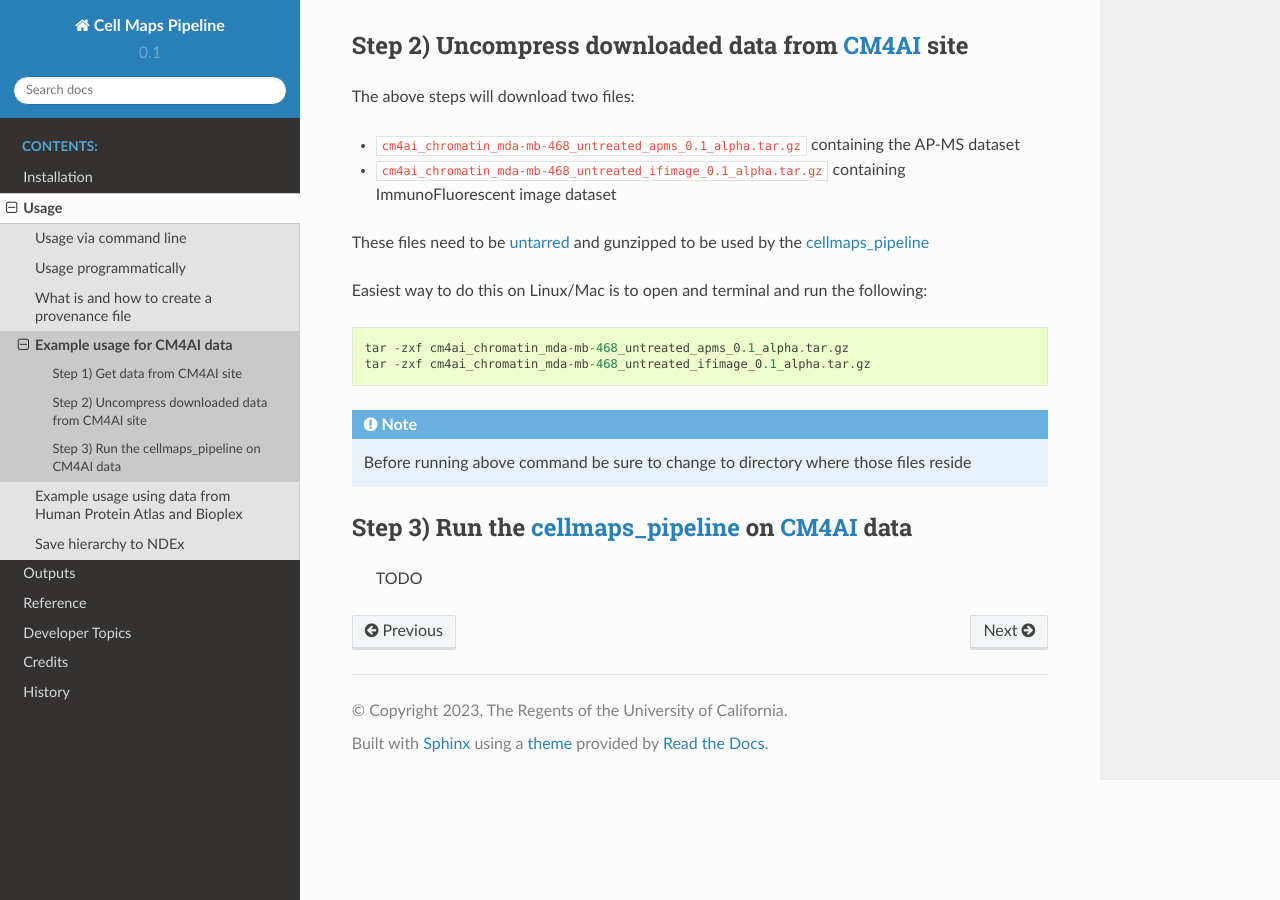
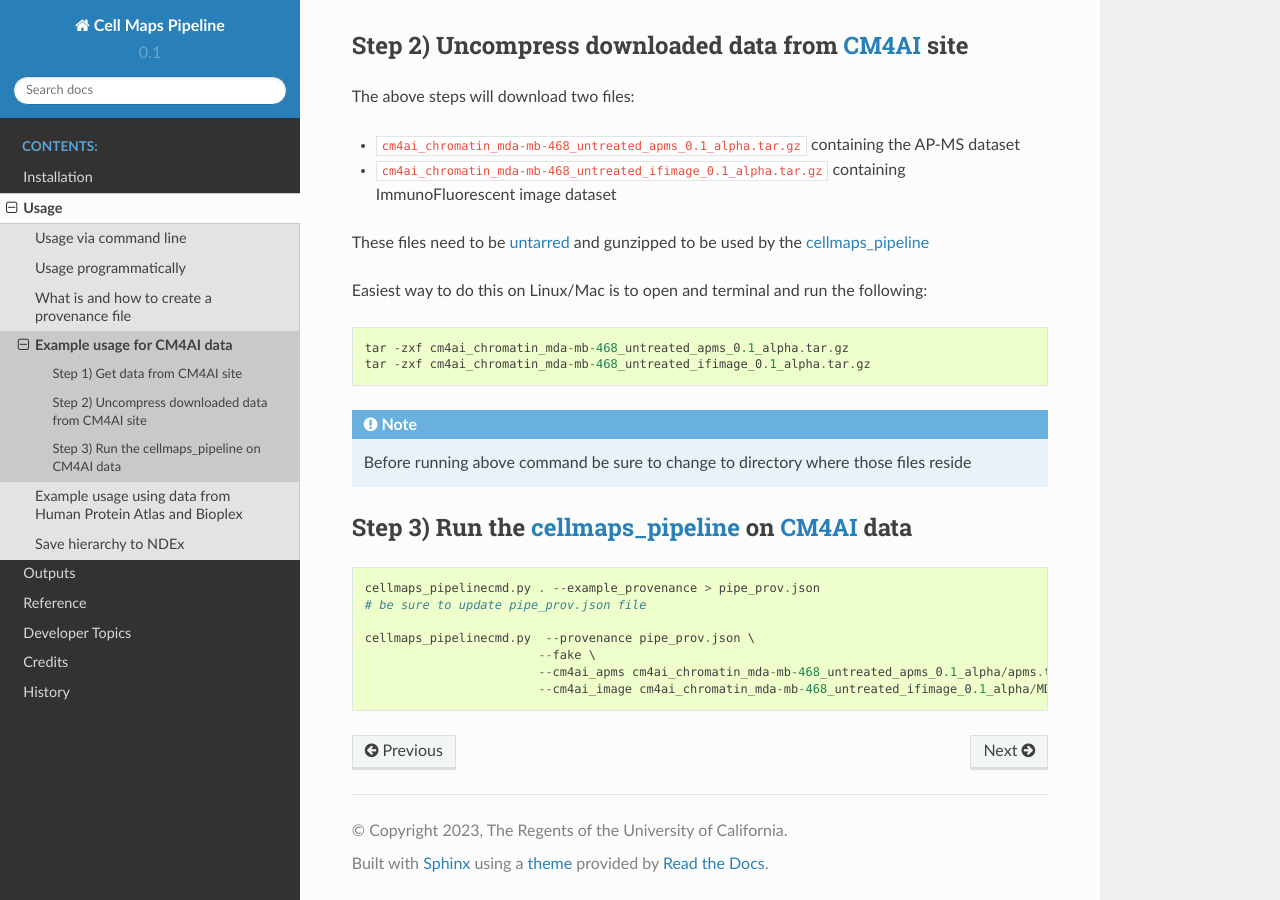
Before and after one commit to idekerlab/cellmaps_pipeline, a Sphinx documentation site: the page built from docs/cm4ai.rst, in a window 1280 px wide and 900 px high, scrolled down 2285 px. Built offline with Sphinx 7.4.7 and the Read the Docs theme 2.0.0, drawn with Linux system fonts in a browser that asks for light colours.

Commit message:
added example usage

```diff
--- a/docs/cm4ai.rst
+++ b/docs/cm4ai.rst
@@ -77,7 +77,16 @@ Easiest way to do this on Linux/Mac is to open and terminal and run the followin
 Step 3) Run the `cellmaps_pipeline`_ on `CM4AI`_ data
 ---------------------------------------------------------
 
- TODO
+.. code-block:: python
+
+    cellmaps_pipelinecmd.py . --example_provenance > pipe_prov.json
+    # be sure to update pipe_prov.json file
+
+    cellmaps_pipelinecmd.py  --provenance pipe_prov.json \
+                            --fake \
+                            --cm4ai_apms cm4ai_chromatin_mda-mb-468_untreated_apms_0.1_alpha/apms.tsv \
+                            --cm4ai_image cm4ai_chromatin_mda-mb-468_untreated_ifimage_0.1_alpha/MDA-MB-468_untreated_antibody_gene_table.tsv
+
 
 .. _CM4AI data: https://cm4ai.org/data
 .. _CM4AI: https://cm4ai.org
```
